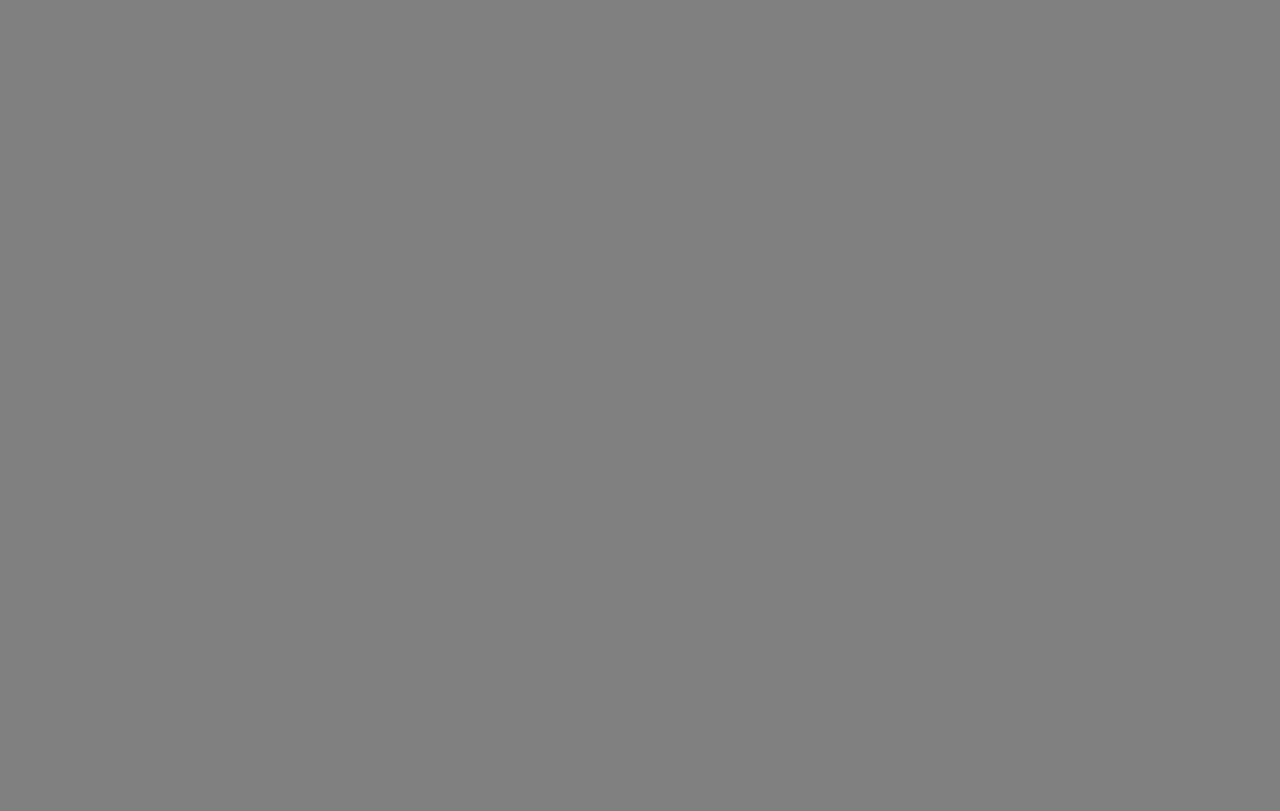
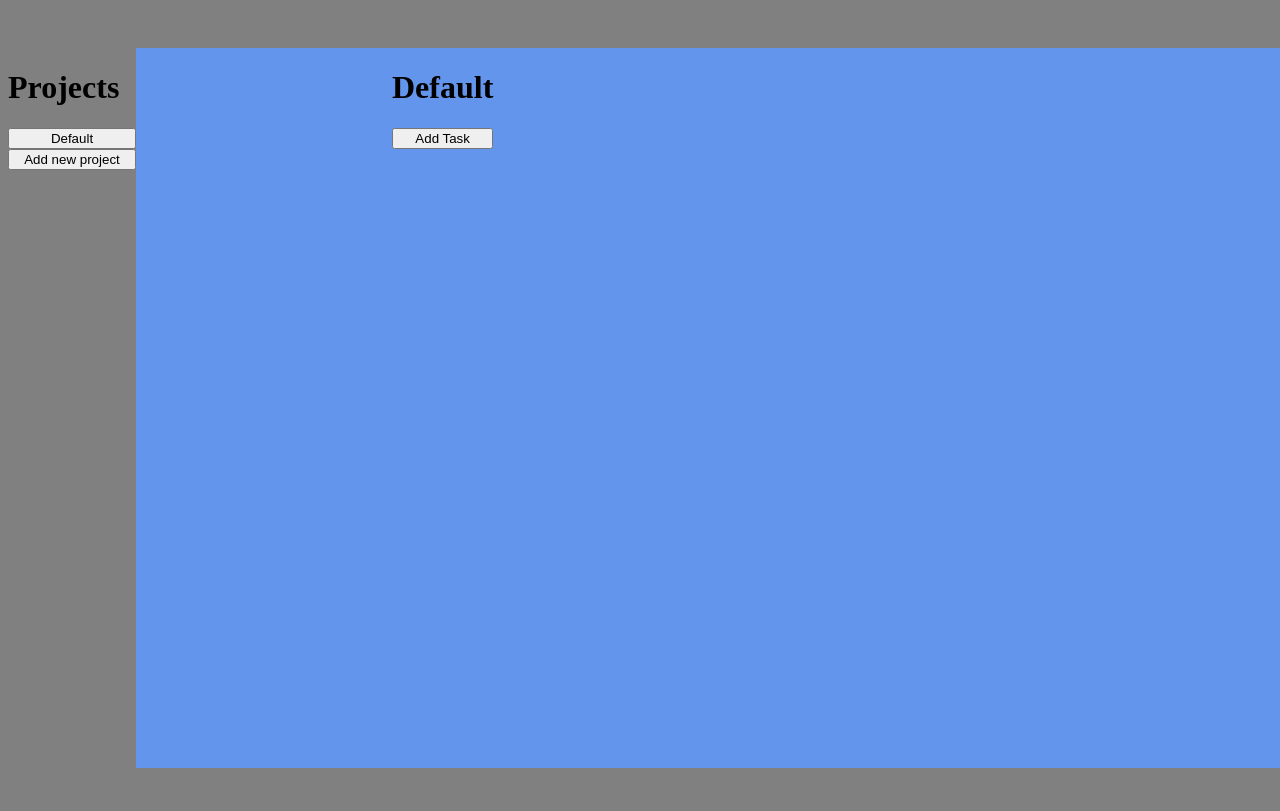
Before and after one commit to mldrenth/todolist, a website built with webpack: page dist/index.html in a window 1280 px wide. Built offline with Linux system fonts and the light colour scheme.

Commit message:
Added basic UI

```diff
--- a/src/style.css
+++ b/src/style.css
@@ -1,3 +1,41 @@
 body {
     background-color: gray;
 }
+
+#content {
+    display: flex;
+    flex-direction: column;
+}
+
+#nav-bar {
+    background-color: gray;
+    width: 100vw;
+    height: 5vh;
+}
+#main {
+    display: flex;
+    background-color: cornflowerblue;
+    width: 100vw;
+    height: 90vh;
+}
+#project-div {
+    display: flex;
+    flex-direction: column;
+    margin-left: 20%;
+}
+
+#side-bar {
+    background-color: gray;
+    height: 100vh;
+    width: 10vw;
+}
+#project-buttons{
+    display: flex;
+    flex-direction: column;
+}
+
+#footer {
+    background-color: gray;
+    width: 100vw;
+    height: 5vmin;
+}
```
Also changed, not shown: dist/index.html, dist/main.js.
